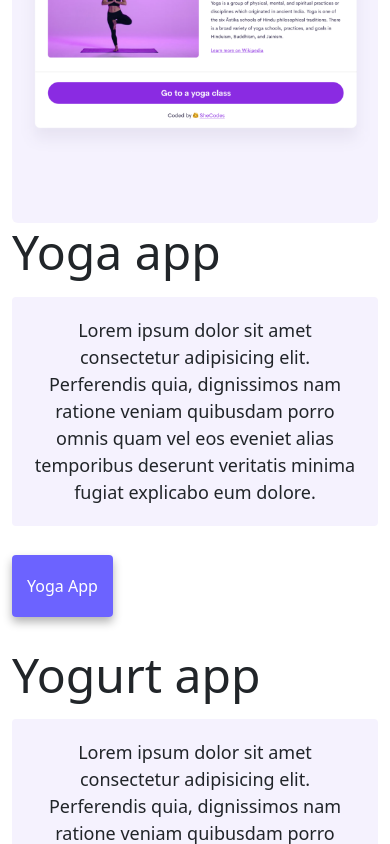
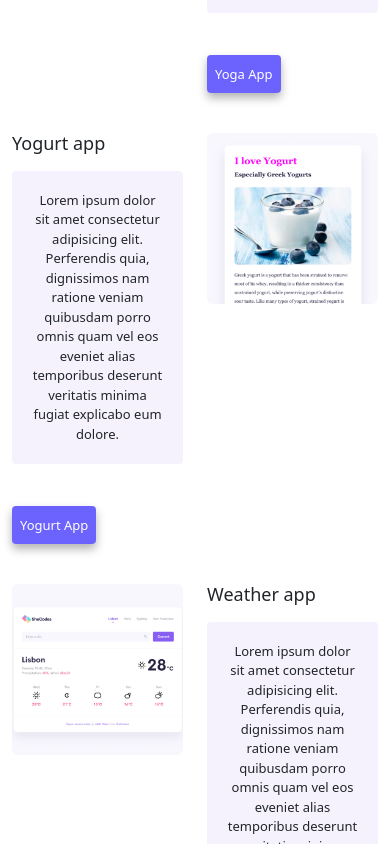
Before and after one commit to MmanawaMarongwe/Mmanawa-Marongwe-Portfolio-project, a plain HTML site: page index.html in a window 390 px wide. Shown: the part 700-1544 px from the top of the page. Drawn offline with nearby package versions, Linux system fonts and the light colour scheme.

Commit message:
fixed stylesheet directory

```diff
--- a/index.html
+++ b/index.html
@@ -11,15 +11,8 @@
     integrity="sha384-T3c6CoIi6uLrA9TneNEoa7RxnatzjcDSCmG1MXxSR1GAsXEV/Dwwykc2MPK8M2HN"
     crossorigin="anonymous"
   />
-  <script
-    src="https://cdn.jsdelivr.net/npm/bootstrap@5.3.2/dist/js/bootstrap.bundle.min.js"
-    integrity="sha384-C6RzsynM9kWDrMNeT87bh95OGNyZPhcTNXj1NW7RuBCsyN/o0jlpcV8Qyq46cDfL"
-    crossorigin="anonymous"
-  ></script>
-  <link href="src/styles.css" rel="stylesheet" type="text/css"/>
+  <link href="style.css" rel="stylesheet">
 </head>
-    <link rel="stylesheet" href="style.css" />
-  </head>
   <body>
 
         <nav class="navbar navbar-expand-lg navbar-light bg-light fixed-top">
@@ -72,8 +65,8 @@
 
         <div class="container">
           <div class="row mt-5">
-            <div class="col-md-6"><img src="images/yoga.png" alt="" class="img-fluid rounded"></div>
-            <div class="col-md-6">
+            <div class="col-6"><img src="images/yoga.png" alt="" class="img-fluid rounded"></div>
+            <div class="col -6">
               <h2 class="mb-3" id="app-heading">Yoga app</h2>
               <p>Lorem ipsum dolor sit amet consectetur adipisicing elit.
                  Perferendis quia, dignissimos nam ratione veniam quibusdam
@@ -84,7 +77,7 @@
             </div>
 
             <div class="row mt-5">
-                <div class="col-md-6">
+                <div class="col-6">
                     <h2 class="mb-3" id="app-heading">Yogurt app</h2>
                     <p>Lorem ipsum dolor sit amet
                       consectetur adipisicing elit.
@@ -96,14 +89,14 @@
                       </p>
                       <div class="mt-5"><a href="#" class="app-link">Yogurt App</a></div>
                   </div>
-                <div class="col-md-6">
+                <div class="col-6">
                     <img src="images/yogurt.png" alt="" class="img-fluid rounded">
                 </div>
               </div>
 
               <div class="row mt-5">
-                  <div class="col-md-6"><img src="images/weather.png" alt="" class="img-fluid rounded"></div>
-                  <div class="col-md-6">
+                  <div class="col-6"><img src="images/weather.png" alt="" class="img-fluid rounded"></div>
+                  <div class="col-6">
                     <h2 class="mb-3" id="app-heading">Weather app</h2>
                     <p>Lorem ipsum dolor sit amet
                       consectetur adipisicing elit.
--- a/style.css
+++ b/style.css
@@ -104,3 +104,27 @@ p {
 #app-heading{
   text-align: left;
 }
+
+@media(max-width: 568px) {
+
+  h1,h2,h3{
+     font-size: 25px;
+  }
+  p{
+    font-size: small;
+  }
+  #app-heading{
+    font-size: 18px;
+  }
+  .app-link {
+    border-radius: 4px;
+    padding: 10px 8px;
+    font-size: 13px;
+    text-decoration: none;
+    text-transform: capitalize;
+    background: var(--primary-color);
+    box-shadow: var(--box-shadow);
+    color: white;
+  }
+
+}
```
Also changed, not shown: example.html (added).
